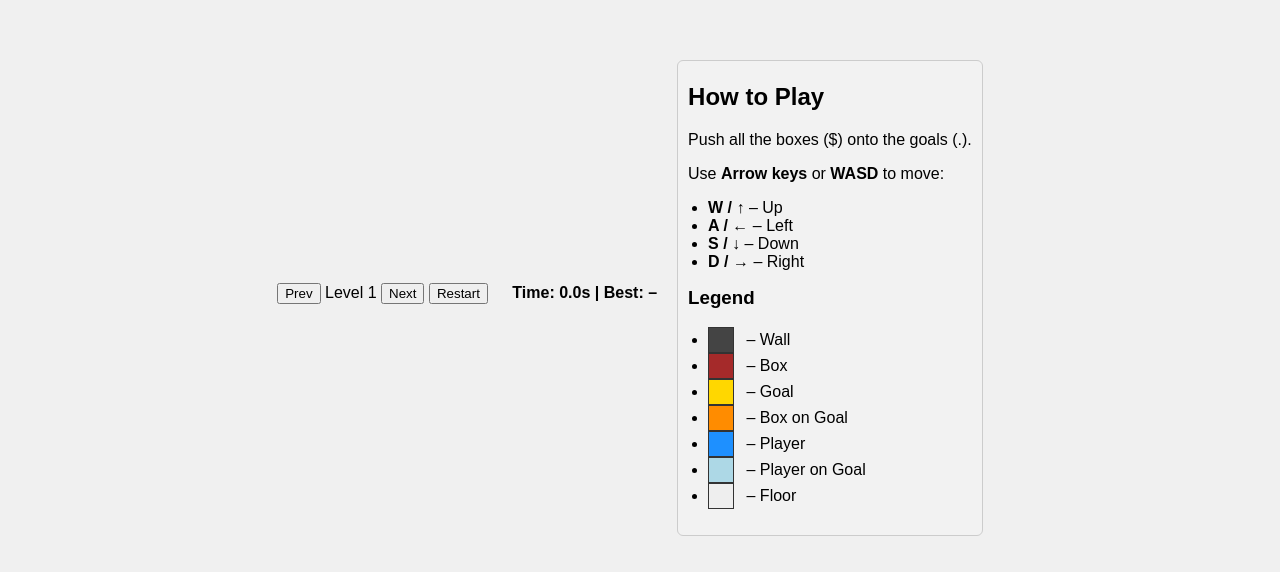
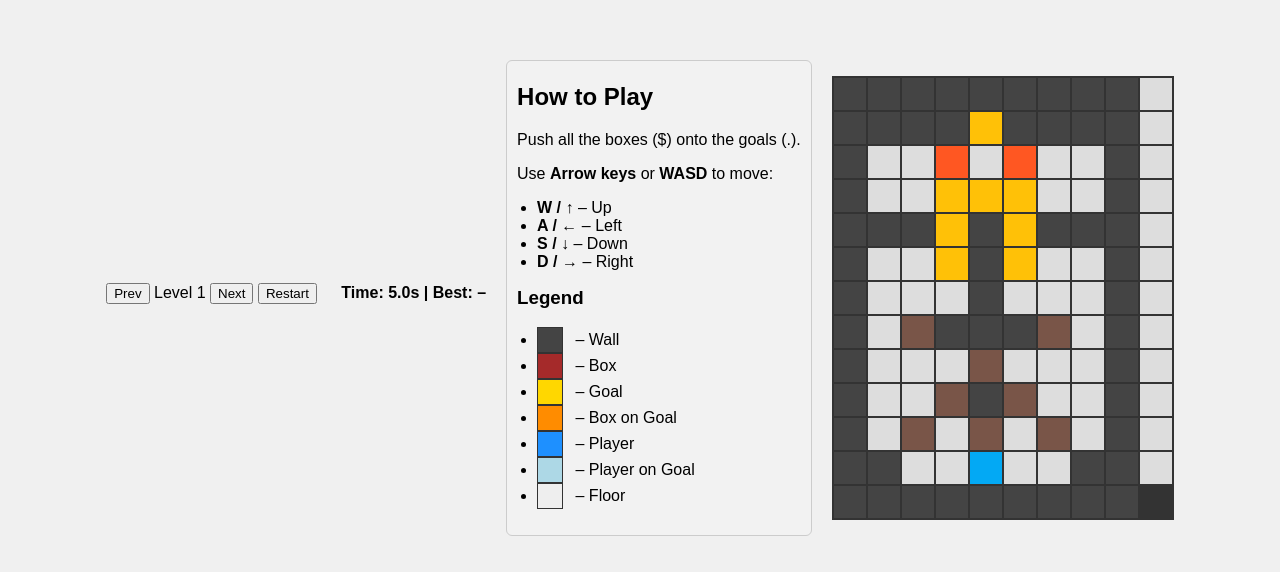
Before and after one commit to worthingtonjg/LdsHackathon, a plain HTML site: page index.html in a window 1280 px wide. Shown: the part 102-674 px from the top of the page. Drawn offline with Linux system fonts and the light colour scheme; no server answers.

Commit message:
added missing board

```diff
--- a/index.html
+++ b/index.html
@@ -40,6 +40,7 @@
     </ul>
   </div>
 
+  <div id="board"></div>
 
   <script src="script.js"></script>
 </body>
```
